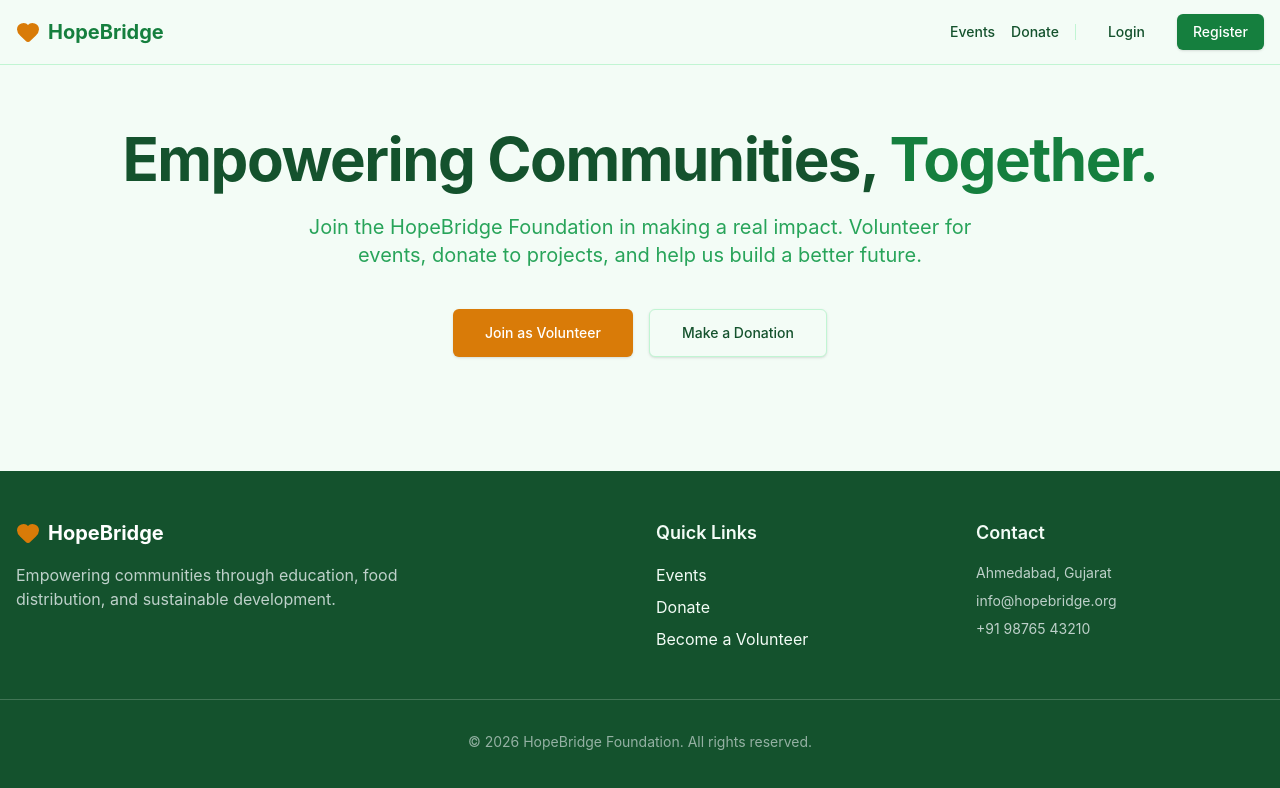
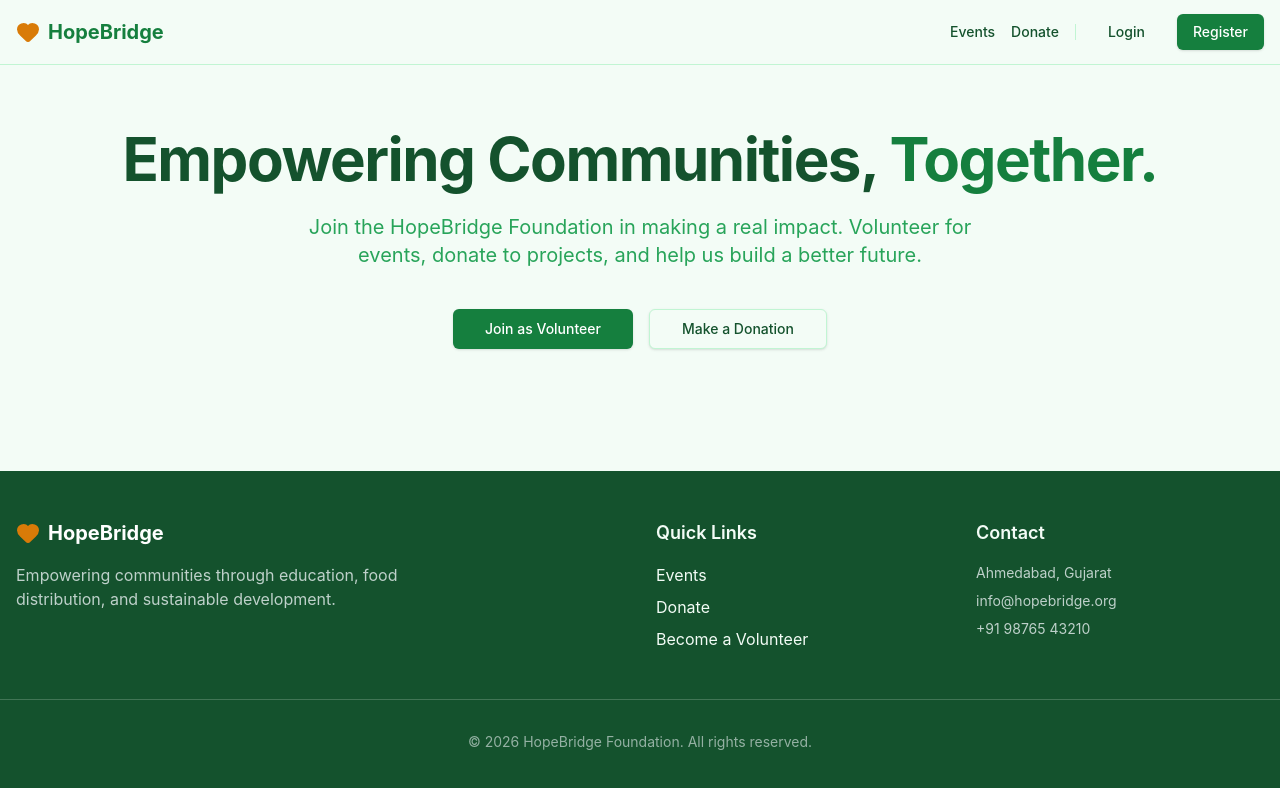
Before and after one commit to dhruviljpatel/NGO_project, a React (Vite) app in the folder frontend/: page / in a window 1280 px wide. Shown: the top 788 px of the page. Built offline with nearby package versions, Linux system fonts and the light colour scheme.

Commit message:
fix: update homepage buttons to use Button component for global styling

```diff
--- a/frontend/src/App.tsx
+++ b/frontend/src/App.tsx
@@ -1,4 +1,5 @@
-import { BrowserRouter, Routes, Route, Outlet, useLocation } from "react-router-dom"
+import { BrowserRouter, Routes, Route, Outlet, useLocation, Link } from "react-router-dom"
+import { Button } from "@/components/ui/button"
 import { Navbar } from "./components/Navbar"
 import { Footer } from "./components/Footer"
 import { QueryClient, QueryClientProvider } from "@tanstack/react-query"
@@ -44,12 +45,12 @@ function HomePage() {
         Join the HopeBridge Foundation in making a real impact. Volunteer for events, donate to projects, and help us build a better future.
       </p>
       <div className="flex justify-center gap-4">
-        <a href="/register" className="inline-flex h-12 items-center justify-center rounded-md bg-accent px-8 text-sm font-medium text-accent-foreground shadow transition-colors hover:bg-accent/90 focus-visible:outline-none focus-visible:ring-2 focus-visible:ring-ring">
-          Join as Volunteer
-        </a>
-        <a href="/donate" className="inline-flex h-12 items-center justify-center rounded-md border border-input bg-background px-8 text-sm font-medium shadow-sm transition-colors hover:bg-accent hover:text-accent-foreground focus-visible:outline-none focus-visible:ring-2 focus-visible:ring-ring">
-          Make a Donation
-        </a>
+        <Button size="lg" asChild>
+          <Link to="/register">Join as Volunteer</Link>
+        </Button>
+        <Button variant="outline" size="lg" asChild>
+          <Link to="/donate">Make a Donation</Link>
+        </Button>
       </div>
     </div>
   )
```
